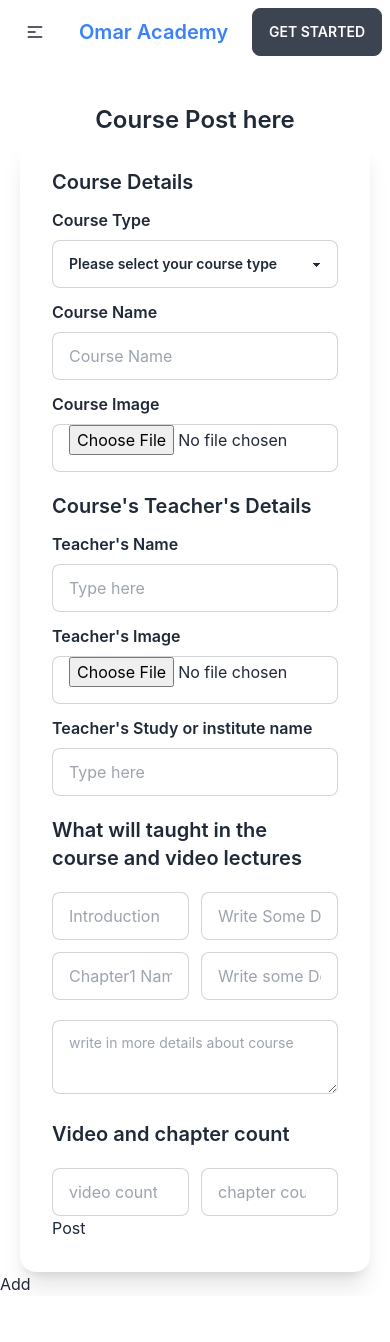
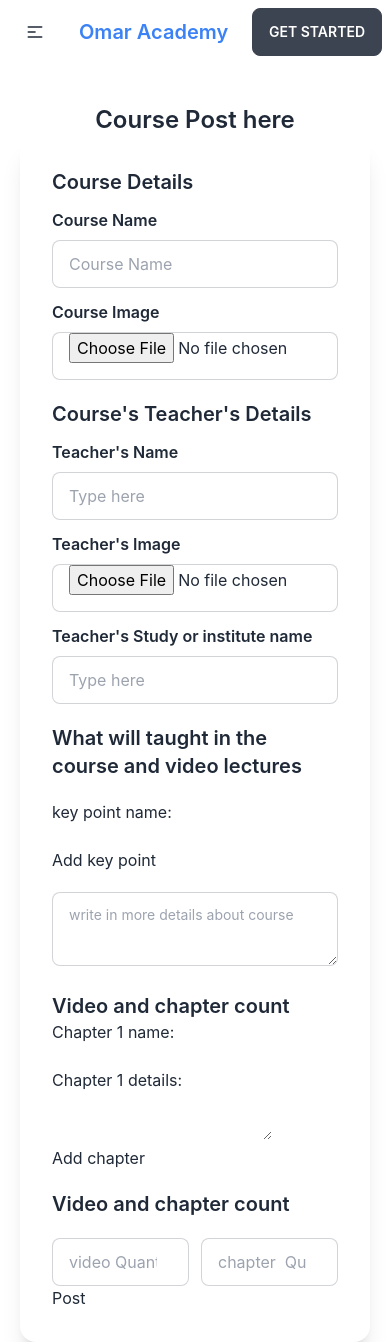
Before and after one commit to kowsarahammd80/omar-academy-clients-deshborad, a React (Create React App) app: page /coursePost in a window 390 px wide. Before the commit the page ends 1296 px from the top, so only its background shows below. Built offline with nearby package versions, Linux system fonts and the light colour scheme.

Commit message:
cours post and get

```diff
--- /dev/null
+++ b/src/Components/CoursePost/CoursVideo/UploadCoursVideo.js
@@ -0,0 +1,7 @@
+import React from "react";
+
+const UploadCoursVideo = () => {
+  return <div></div>;
+};
+
+export default UploadCoursVideo;
--- a/src/Components/CoursePost/CoursePost.js
+++ b/src/Components/CoursePost/CoursePost.js
@@ -1,25 +1,123 @@
 import React, { useState } from "react";
 
 const CoursePost = () => {
+  const [chapters, setChapters] = useState([{ name: "", details: "" }]);
 
-  const [chapters, setChapter] = useState([])
+  //handleimage
+  const [coursimg, setCoursImg] = useState();
+  const [thecherimg, setTexherImg] = useState();
 
-  const chapterAddHandler = () => {
-    const chapterInput = [...chapters, []]
-    setChapter(chapterInput)
-  }
+  ///cours img
+  const handleCourseImg = (e) => {
+    const img = e.target.files[0];
+    const formData = new FormData();
+    formData.append("image", img);
+    const url =
+      "https://api.imgbb.com/1/upload?key=1378f6494e6b39ad2fd39769a2d2ffef";
+
+    fetch(url, {
+      method: "POST",
+      body: formData,
+    })
+      .then((res) => res.json())
+      .then((imgData) => {
+        const img = imgData.data.url;
+        setCoursImg(img);
+      })
+      .catch((e) => {
+        alert("internet  problem");
+      });
+  };
+  const handleThecherImg = (e) => {
+    const img = e.target.files[0];
+    const formData = new FormData();
+    formData.append("image", img);
+    const url =
+      "https://api.imgbb.com/1/upload?key=1378f6494e6b39ad2fd39769a2d2ffef";
+
+    fetch(url, {
+      method: "POST",
+      body: formData,
+    })
+      .then((res) => res.json())
+      .then((imgData) => {
+        const img = imgData.data.url;
+        setTexherImg(img);
+      })
+      .catch((e) => {
+        alert("internet  problem");
+      });
+  };
+
+  const handleChapterNameChange = (index, event) => {
+    const newChapters = [...chapters];
+    newChapters[index].name = event.target.value;
+    setChapters(newChapters);
+  };
+
+  const handleChapterDetailsChange = (index, event) => {
+    const newChapters = [...chapters];
+    newChapters[index].details = event.target.value;
+    setChapters(newChapters);
+  };
+
+  const handleAddChapter = () => {
+    setChapters([...chapters, { name: "", details: "" }]);
+  };
+
+  ///key point add
+  const [keyPoint, setKeypoint] = useState([{ name: "" }]);
+
+  const handleKeypoint = () => {
+    setKeypoint([...keyPoint, { name: "", details: "" }]);
+  };
+
+  const handleKeypointName = (index, event) => {
+    const newkeyPoint = [...keyPoint];
+    newkeyPoint[index].name = event.target.value;
+    setKeypoint(newkeyPoint);
+  };
 
   const handleCourse = (event) => {
-    event.preventDefault()
+    event.preventDefault();
 
-  }
+    const from = event.target;
+    const courseName = from.courseName.value;
+    const ThecherEducation = from.ThecherEducation.value;
+    const aboutCours = from.aboutCours.value;
+    const ThecherName = from.ThecherName.value;
+    const videoQuantity = from.videoqty.value;
+    const chapterQuantity = from.chapterqty.value;
 
-  const handleChapter = () => {
+    const cours = {
+      courseName,
+      coursThumnil: coursimg,
+      ThecherName,
+      videolecture: chapters,
+      keyPoint: keyPoint,
+      aboutCours,
+      techerImg: thecherimg,
+      ThecherEducation,
+      aboutCours,
+      videoQuantity,
+      chapterQuantity,
+    };
+    console.log(cours);
 
-  }
+    fetch("http://localhost:5000/courses", {
+      method: "POST",
+      headers: {
+        "Content-Type": "application/json",
+      },
+      body: JSON.stringify(cours),
+    })
+      .then((res) => res.json())
+      .then((data) => {
+        console.log(data);
+      });
+  };
 
   return (
-
     <div>
       {/* headline */}
 
@@ -41,27 +139,6 @@
                 </div>
 
                 <div className="mt-3 mb-2 grid grid-cols-1 lg:grid-cols-2 gap-3">
-
-                  <div>
-
-                    <p className="font-semibold mb-2">Course Type</p>
-
-                     <select className="select select-bordered w-full">
-
-                      <option disabled selected>
-                        Please select your course type
-                      </option>
-
-                      <option name="Academy course">Academy course</option>
-
-                      <option name="University preparation course">University preparation course</option>
-
-                      <option name="Jop preparation course">Jop preparation course</option>
-
-                     </select>
-
-                  </div>
-
                   <div>
                     <p className="font-semibold mb-2">Course Name</p>
                     <input
@@ -75,8 +152,11 @@
                   <div>
                     <p className="font-semibold mb-2">Course Image</p>
                     <input
+                      onChange={handleCourseImg}
+                      accept="image/*"
                       type="file"
-                      placeholder="Course Image"
+                      name="image"
+                      id="image"
                       className="input input-bordered w-full"
                     />
                   </div>
@@ -94,6 +174,7 @@
 
                     <input
                       type="text"
+                      name="ThecherName"
                       placeholder="Type here"
                       className="input input-bordered w-full"
                     />
@@ -103,8 +184,11 @@
                     <p className="font-semibold mb-2">Teacher's Image</p>
 
                     <input
+                      onChange={handleThecherImg}
+                      accept="image/*"
                       type="file"
-                      placeholder="Type here"
+                      name="image"
+                      id="image"
                       className="input input-bordered w-full"
                     />
                   </div>
@@ -116,6 +200,7 @@
 
                     <input
                       type="text"
+                      name="ThecherEducation"
                       placeholder="Type here"
                       className="input input-bordered w-full"
                     />
@@ -128,39 +213,64 @@
                   </h1>
                 </div>
 
-                <div className="grid grid-cols-2 gap-3">
-                  <input
-                    type="text"
-                    placeholder="Introduction"
-                    className="input input-bordered w-full"
-                  />
-
-                  <input
-                    type="text"
-                    placeholder="Write Some Details"
-                    className="input input-bordered w-full"
-                  />
-
-                  <input
-                    type="text"
-                    placeholder="Chapter1 Name"
-                    className="input input-bordered w-full"
-                  />
-
-                  <input
-                    type="text"
-                    placeholder="Write some Details"
-                    className="input input-bordered w-full"
-                  />
-
-
+                <div>
+                  {keyPoint.map((keyp, index) => (
+                    <div key={index}>
+                      <label>
+                        key point name:
+                        <input
+                          type="text"
+                          value={keyp.name}
+                          onChange={(event) => handleKeypointName(index, event)}
+                        />
+                      </label>
+                    </div>
+                  ))}
+                  <button type="button" onClick={handleKeypoint}>
+                    Add key point
+                  </button>
                 </div>
 
                 <div>
                   <textarea
+                    name="aboutCours"
                     className="textarea textarea-bordered w-full mt-5"
                     placeholder="write in more details about course"
                   ></textarea>
+                </div>
+
+                <div>
+                  <h1 className="text-xl font-semibold mt-5 lg:mt-10">
+                    Video and chapter count
+                  </h1>
+                </div>
+                <div>
+                  {chapters.map((chapter, index) => (
+                    <div key={index}>
+                      <label>
+                        Chapter {index + 1} name:
+                        <input
+                          type="text"
+                          value={chapter.name}
+                          onChange={(event) =>
+                            handleChapterNameChange(index, event)
+                          }
+                        />
+                      </label>
+                      <label>
+                        Chapter {index + 1} details:
+                        <textarea
+                          value={chapter.details}
+                          onChange={(event) =>
+                            handleChapterDetailsChange(index, event)
+                          }
+                        />
+                      </label>
+                    </div>
+                  ))}
+                  <button type="button" onClick={handleAddChapter}>
+                    Add chapter
+                  </button>
                 </div>
 
                 <div>
@@ -172,13 +282,15 @@
                 <div className="grid grid-cols-2 gap-3 mt-5">
                   <input
                     type="number"
-                    placeholder="video count "
+                    name="videoqty"
+                    placeholder="video Quantity "
                     className="input input-bordered w-full"
                   />
 
                   <input
                     type="number"
-                    placeholder="chapter count"
+                    placeholder="chapter  Quantity "
+                    name="chapterqty"
                     className="input input-bordered w-full"
                   />
                 </div>
@@ -193,22 +305,6 @@
           </div>
         </div>
       </div>
-
-     <div>
-
-      <button onClick={chapterAddHandler}>Add</button>
-
-
-      {
-        chapters.map((c, i) => {
-          return (
-            <input onChange={(e) => handleChapter(e,i)} type="text" />
-          )
-        })
-      }
-
-     </div>
-
     </div>
   );
 };
--- /dev/null
+++ b/src/Components/CoursePost/Show-cours/CoursCard/CoursCard.js
@@ -0,0 +1,24 @@
+import React from "react";
+
+const CoursCard = ({ cours }) => {
+  const { coursThumnil, courseName, _id } = cours;
+
+  return (
+    <div className="card w-96 bg-base-100 shadow-xl">
+      <figure>
+        <img src={coursThumnil} alt="Shoes" />
+      </figure>
+      <div className="card-body">
+        <h2 className="card-title">Name: {courseName}</h2>
+        <div className="card-actions justify-end">
+          <div className="badge badge-outline">
+            <button>upload-video</button>
+          </div>
+          <div className="badge badge-outline">Products</div>
+        </div>
+      </div>
+    </div>
+  );
+};
+
+export default CoursCard;
--- /dev/null
+++ b/src/Components/CoursePost/Show-cours/Getacademycours.js
@@ -0,0 +1,26 @@
+import React, { useEffect, useState } from "react";
+import CoursCard from "./CoursCard/CoursCard";
+
+const Getacademycours = () => {
+  const [Course, setAllcourses] = useState([]);
+
+  useEffect(() => {
+    fetch("http://localhost:5000/getcourse")
+      .then((res) => res.json())
+      .then((Data) => {
+        setAllcourses(Data);
+
+        console.log(Data);
+      });
+  }, []);
+
+  return (
+    <div className="grid grid-cols-1  lg:grid-cols-3 md:grid-cols-2 gap-20 p-3 ">
+      {Course?.map((cours) => (
+        <CoursCard key={cours._id} cours={cours}></CoursCard>
+      ))}
+    </div>
+  );
+};
+
+export default Getacademycours;
```
Also changed, not shown: src/Routers/Route/Route.js (+22 -23 lines).
